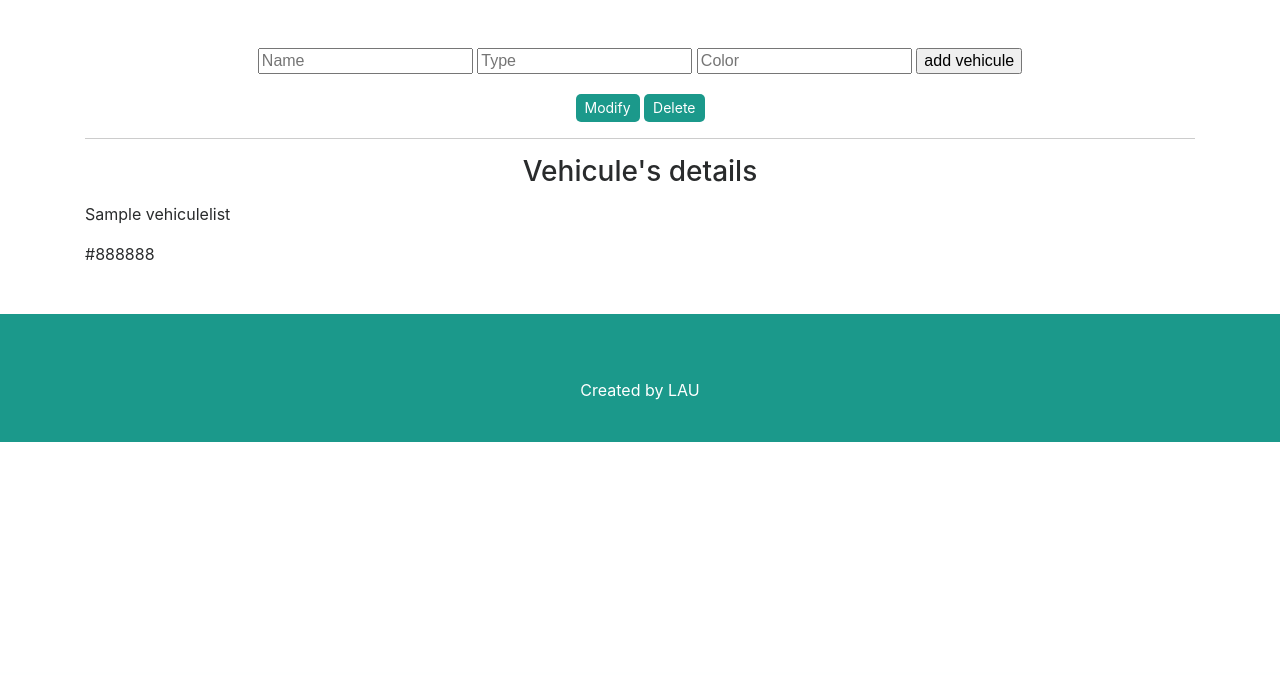
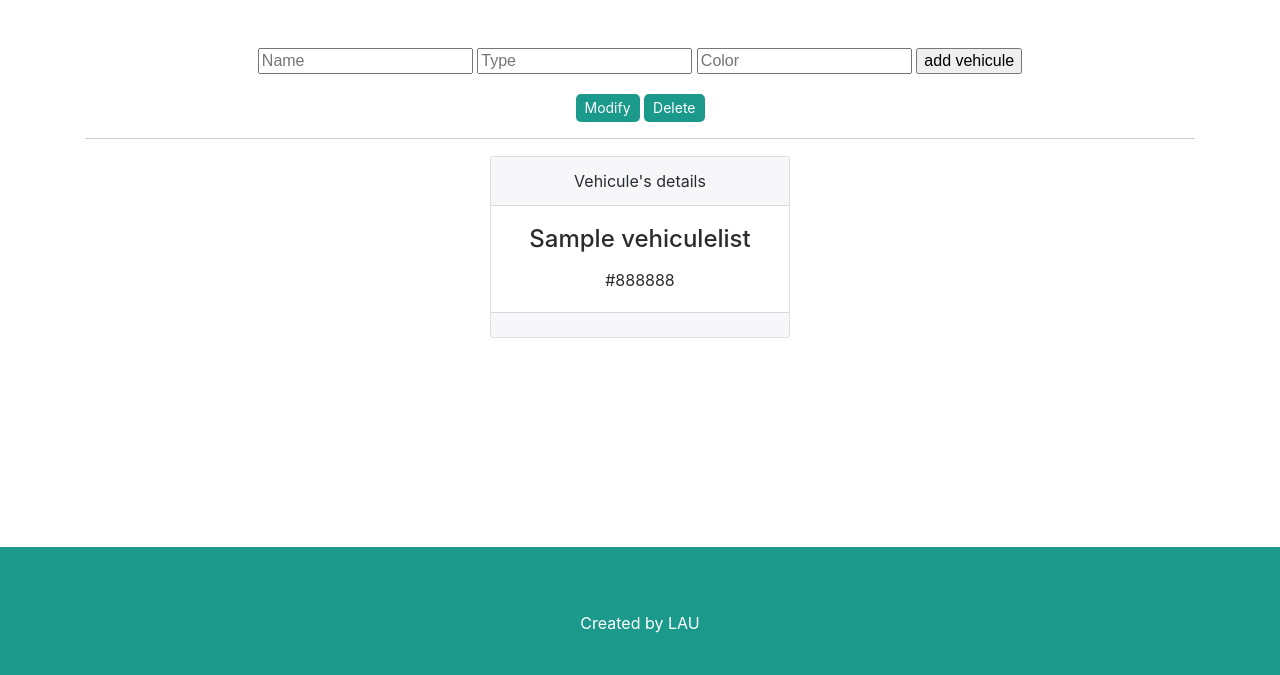
Before and after one commit to Lezzyy/VehiculeHandle, a PHP site: page /controllers/single.php?id=1 in a window 1280 px wide. Shown: the part 128-803 px from the top of the page. Before the commit the page ends 570 px from the top, so only its background shows below. Run offline with PHP 8.4, Linux system fonts and the light colour scheme; tables that the repository leaves empty or names only in its code hold one stand-in row (values such as "Sample post"); some libraries are stand-ins or nearby versions.

Commit message:
add card in single view

```diff
--- a/assets/css/main.css
+++ b/assets/css/main.css
@@ -105,6 +105,10 @@ textarea {
 
 footer {
   text-align: center;
+position:absolute;
+bottom:-35px;
+width:100%;
+height:50px;
 }
 
 /*header*/
@@ -144,6 +148,7 @@ footer {
 
 .btn-custom:hover{
   background-color:#041A1F;
+  color : #1b998b;
 }
 
 .TabList th{
@@ -155,7 +160,7 @@ footer {
   line-height: 20px;
 }
 
-/*single page*/
+/*single view*/
 
 #formSinglePage{
   text-align: center;
@@ -177,6 +182,13 @@ footer {
     background-color:#041A1F;
 }
 
+.card {
+  width: 300px;
+  height: auto;
+  margin: 0 auto;
+  float: none;
+  margin-bottom: 10px;
+}
 
 
 /* ##################################################################### */
--- a/views/singleView.php
+++ b/views/singleView.php
@@ -19,20 +19,25 @@
   </div>
 
 <!--show the data of the vehicle selected  -->
+<?php
+foreach ($vehicle as $dataSingleVehicle) {
+  ?>
 
-<div class="container">
-  <h3 class="text-center">Vehicule's details</h3>
-  <p>
-    <?php
-    foreach ($vehicle as $dataSingleVehicle) {
-        echo "<p>".$dataSingleVehicle->getName()."</p>";
-        echo "<p>".$dataSingleVehicle->getType()."</p>";
-        echo "<p>".$dataSingleVehicle->getColor()."</p>";
-    }
-
-   ?>
-  </p>
+<div class="card text-center">
+  <div class="card-header">
+    Vehicule's details
+  </div>
+  <div class="card-block">
+    <h4 class="card-title"><?php echo $dataSingleVehicle->getName(); ?></h4>
+    <p class="card-text"><?php echo $dataSingleVehicle->getType(); ?></p>
+    <p class="card-text"><?php echo $dataSingleVehicle->getColor(); ?></p>
+  </div>
+  <div class="card-footer text-muted">
+  </div>
 </div>
+<?php
+}
+?>
 </main>
 
 <?php
```
